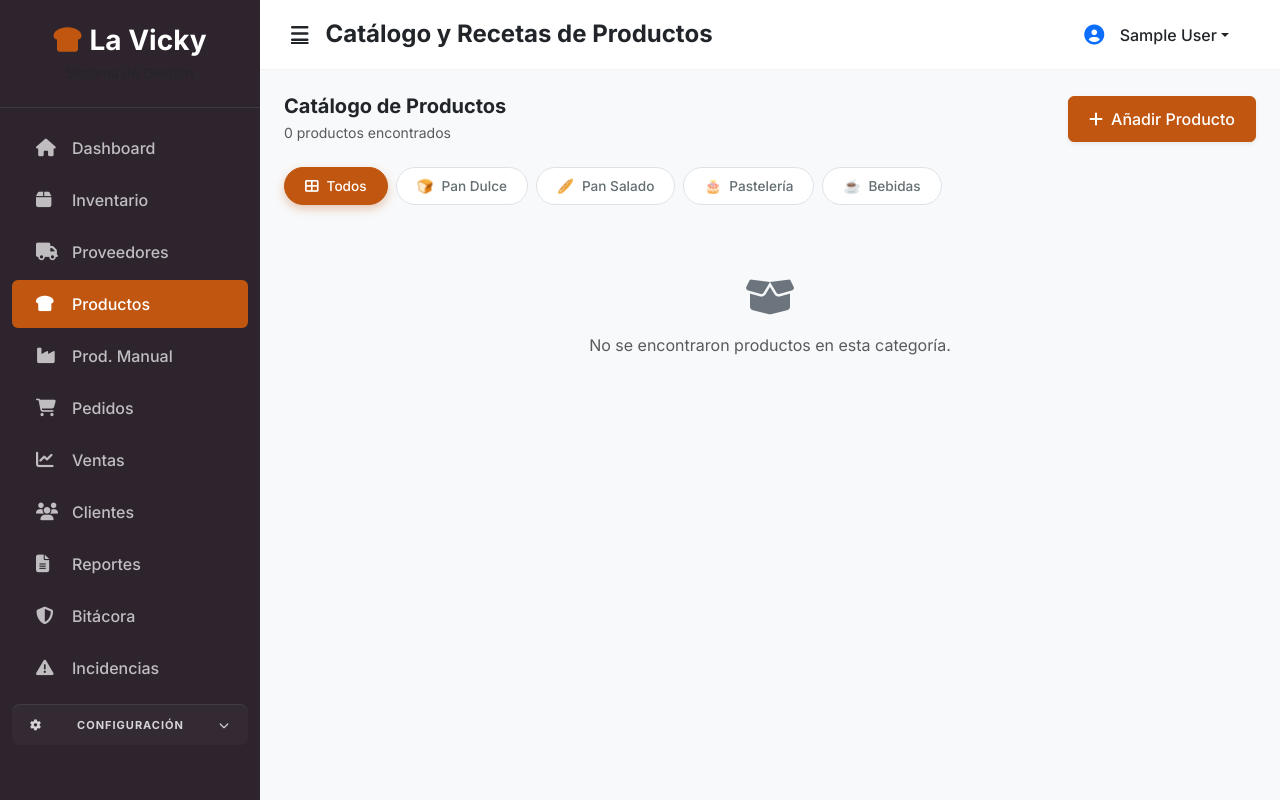
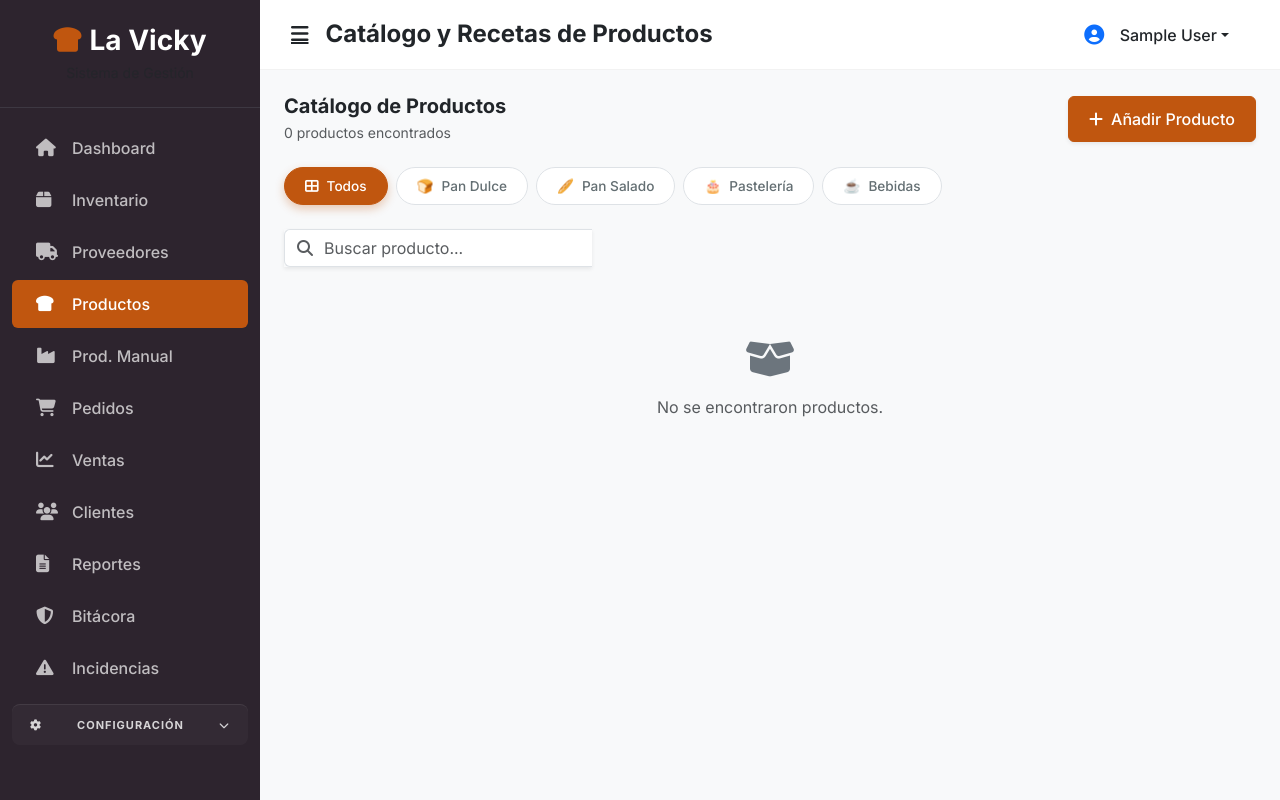
Before and after one commit to jesly1505/panaderia-la-vicky, a PHP site: page /frontend/productos.php in a window 1280 px wide. Run offline with PHP 8.4, Linux system fonts and the light colour scheme; the visitor is signed in with stand-in values (Sample User, id 1); tables that the repository leaves empty hold one stand-in row (values such as "Sample post").

Commit message:
buscadorproductos

```diff
--- a/frontend/productos.php
+++ b/frontend/productos.php
@@ -132,6 +132,21 @@ $pageHeader = "Catálogo y Recetas de Productos";
                     <button class="filter-btn" onclick="filterCategoria('Bebidas', this)">
                         <span class="me-2">☕</span>Bebidas
                     </button>
+                </div>
+
+                <!-- Buscador de Productos -->
+                <div class="row mb-4">
+                    <div class="col-12 col-md-6 col-lg-4">
+                        <div class="input-group shadow-sm">
+                            <span class="input-group-text bg-white border-end-0 text-muted">
+                                <i class="fas fa-search"></i>
+                            </span>
+                            <input type="text" id="productoSearchInput" class="form-control border-start-0 border-end-0 ps-0" placeholder="Buscar producto..." oninput="handleProductoSearch()" autocomplete="off">
+                            <button class="btn btn-outline-secondary border-start-0 bg-white text-muted" type="button" id="btnClearProductSearch" onclick="clearProductoSearch()" title="Limpiar búsqueda" style="display: none;">
+                                ✕
+                            </button>
+                        </div>
+                    </div>
                 </div>
 
                 <!-- Product Grid -->
@@ -316,6 +331,7 @@ $pageHeader = "Catálogo y Recetas de Productos";
         let allInsumos = [];
         let allProductos = [];
         let currentCategoria = '';
+        let currentSearch = '';
 
         document.addEventListener('DOMContentLoaded', async () => {
             await loadInsumos();
@@ -335,6 +351,7 @@ $pageHeader = "Catálogo y Recetas de Productos";
         }
 
         async function loadProductos(categoria = '') {
+            currentCategoria = categoria;
             let url = '../backend/api.php?route=get_productos';
             if (categoria) {
                 url = `../backend/api.php?route=get_productos_by_categoria&categoria=${encodeURIComponent(categoria)}`;
@@ -343,18 +360,64 @@ $pageHeader = "Catálogo y Recetas de Productos";
             try {
                 const res = await fetch(url);
                 const data = await res.json();
+                if (data.success && data.data) {
+                    allProductos = data.data;
+                } else {
+                    allProductos = [];
+                }
+                renderProductosGrid();
+            } catch (e) {
+                console.error('Error fetching products:', e);
+            }
+        }
+
+        function handleProductoSearch() {
+            const input = document.getElementById('productoSearchInput');
+            const query = (input.value || '').trim();
+            const btnClear = document.getElementById('btnClearProductSearch');
+            if (btnClear) {
+                btnClear.style.display = query.length > 0 ? 'inline-block' : 'none';
+            }
+            currentSearch = query;
+            renderProductosGrid();
+        }
+
+        function clearProductoSearch() {
+            const input = document.getElementById('productoSearchInput');
+            input.value = '';
+            const btnClear = document.getElementById('btnClearProductSearch');
+            if (btnClear) btnClear.style.display = 'none';
+            currentSearch = '';
+            renderProductosGrid();
+            input.focus();
+        }
+
+        function filterCategoria(cat, btn) {
+            currentCategoria = cat;
+            document.querySelectorAll('#categoryFilters .filter-btn').forEach(b => b.classList.remove('active'));
+            btn.classList.add('active');
+            loadProductos(cat);
+        }
+
+        function renderProductosGrid() {
             const container = document.getElementById('productosCatalog');
             const countBadge = document.getElementById('productCount');
             container.innerHTML = '';
 
-                if (data.success && data.data && data.data.length > 0) {
-                    allProductos = data.data;
-                    countBadge.textContent = `Mostrando ${data.data.length} producto(s)`;
+            const query = currentSearch.toLowerCase();
+            const filtered = allProductos.filter(p => {
+                const matchesCat = !currentCategoria || p.categoria === currentCategoria;
+                const matchesName = !query || (p.nombre && p.nombre.toLowerCase().includes(query));
+                return matchesCat && matchesName;
+            });
+
+            if (filtered.length > 0) {
+                countBadge.textContent = `Mostrando ${filtered.length} producto(s)`;
 
                 const puedeGestionar = (typeof tienePermiso === 'function' ? tienePermiso('productos.gestionar') : true);
                 const puedeEliminar = (typeof tienePermiso === 'function' ? tienePermiso('productos.eliminar') : true);
 
-                    data.data.forEach(p => {
+                filtered.forEach(p => {
                     let catEmoji = '🍞';
                     let catBg = 'bg-warning text-dark';
                     if (p.categoria === 'Pan Salado') { catEmoji = '🥖'; catBg = 'bg-info text-white'; }
@@ -381,8 +444,8 @@ $pageHeader = "Catálogo y Recetas de Productos";
                                         <span>${catEmoji}</span>
                                     </div>
 
-                                        <h5 class="fw-bold text-dark mb-1">${p.nombre}</h5>
-                                        <p class="text-muted small text-truncate mb-3" style="max-height: 40px;">${p.descripcion || 'Sin descripción'}</p>
+                                    <h5 class="fw-bold text-dark mb-1">${escapeHtml(p.nombre)}</h5>
+                                    <p class="text-muted small text-truncate mb-3" style="max-height: 40px;">${escapeHtml(p.descripcion || 'Sin descripción')}</p>
 
                                     <div class="bg-light p-2 rounded mb-3 mt-auto">
                                         <div class="d-flex justify-content-between align-items-center mb-1">
@@ -420,20 +483,10 @@ $pageHeader = "Catálogo y Recetas de Productos";
                 container.innerHTML = `
                     <div class="col-12 text-center py-5 text-muted">
                         <i class="fas fa-box-open fs-1 mb-3 text-secondary"></i>
-                            <p>No se encontraron productos en esta categoría.</p>
+                        <p>No se encontraron productos.</p>
                     </div>
                 `;
             }
-            } catch (e) {
-                console.error('Error fetching products:', e);
-            }
-        }
-
-        function filterCategoria(cat, btn) {
-            currentCategoria = cat;
-            document.querySelectorAll('#categoryFilters .filter-btn').forEach(b => b.classList.remove('active'));
-            btn.classList.add('active');
-            loadProductos(cat);
         }
 
         function addIngredienteRow() {
```
Lines whose indentation alone changed are shown as unchanged.
